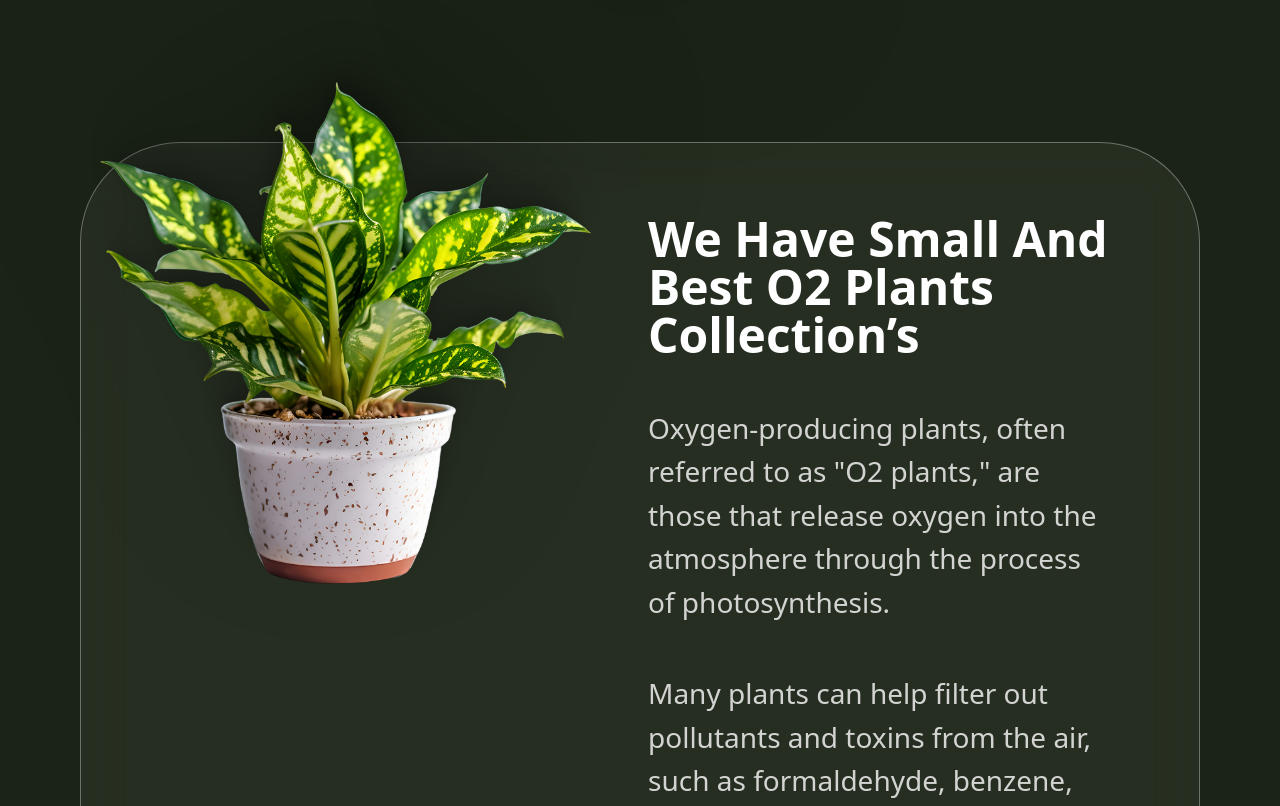
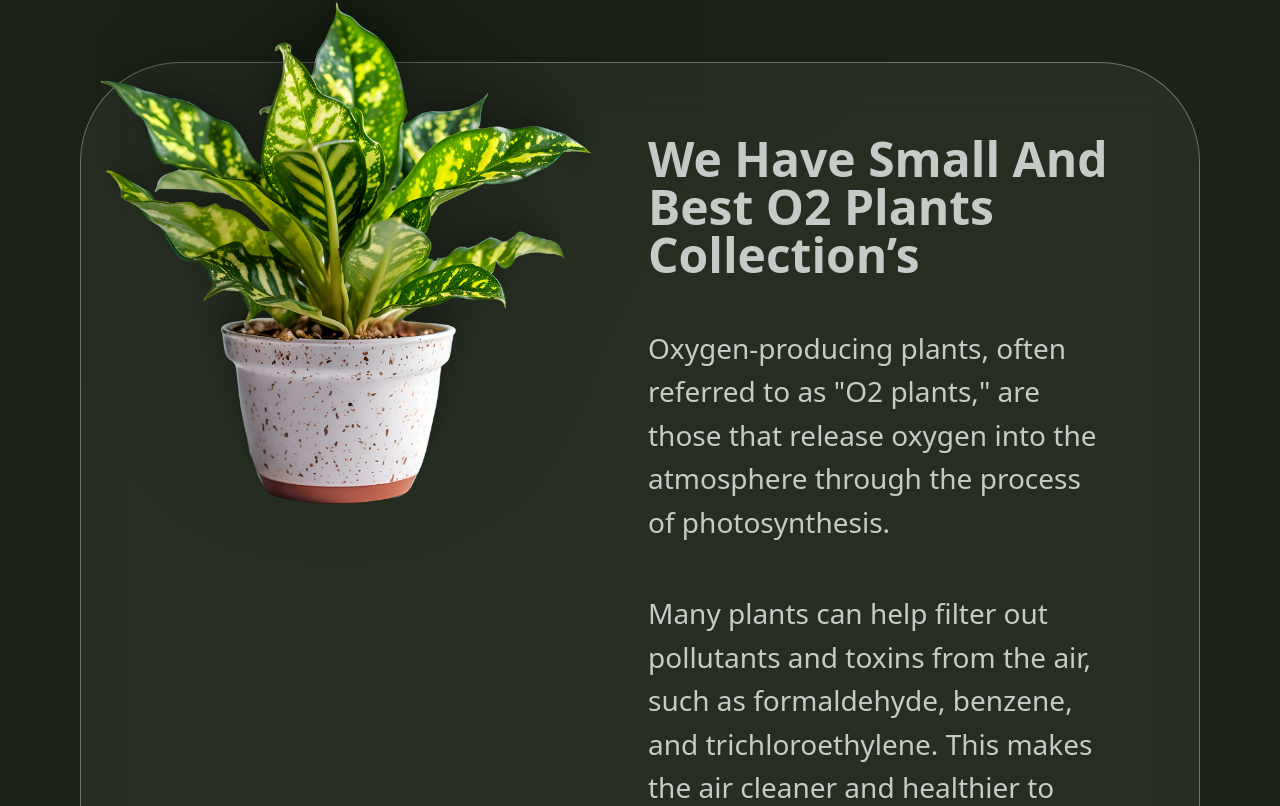
Before and after one commit to Sardar-Sadiq/softdef, a Next.js app: page / in a window 1280 px wide. Shown: the part 4774-5580 px from the top of the page. Built offline with nearby package versions, Linux system fonts and the light colour scheme.

Commit message:
o2section fixes

```diff
--- a/src/app/components/O2Section.tsx
+++ b/src/app/components/O2Section.tsx
@@ -39,7 +39,7 @@ const O2Section = () => {
   return (
     <>
       <section className="min-h-screen px-4 sm:px-8 lg:px-20   text-white ">
-        <div className="flex justify-center -mt-10 mb-50">
+        <div className="flex justify-center -mt-10 mb-30">
           <O2SectionTitle>Our Best o2</O2SectionTitle>
         </div>
         <div>
@@ -54,15 +54,15 @@ const O2Section = () => {
               />
             </div>
             <div className="w-full lg:w-1/2 flex flex-col justify-center  lg:mt-0 p-10 lg:pr-12">
-              <h3 className="text-xl lg:text-5xl font-semibold">
+              <h3 className="text-xl lg:text-5xl font-semibold text-white/75">
                 We Have Small And Best O2 Plants Collection’s
               </h3>
-              <p className="text-lg lg:text-[1.75rem] opacity-80 mt-12">
+              <p className="text-lg lg:text-[1.75rem]  text-white/75 mt-12">
                 Oxygen-producing plants, often referred to as &quot;O2
                 plants,&quot; are those that release oxygen into the atmosphere
                 through the process of photosynthesis.
               </p>
-              <p className="text-lg lg:text-[1.75rem] opacity-80 mt-12">
+              <p className="text-lg lg:text-[1.75rem]  text-white/75 mt-12">
                 Many plants can help filter out pollutants and toxins from the
                 air, such as formaldehyde, benzene, and trichloroethylene. This
                 makes the air cleaner and healthier to breathe.
```
